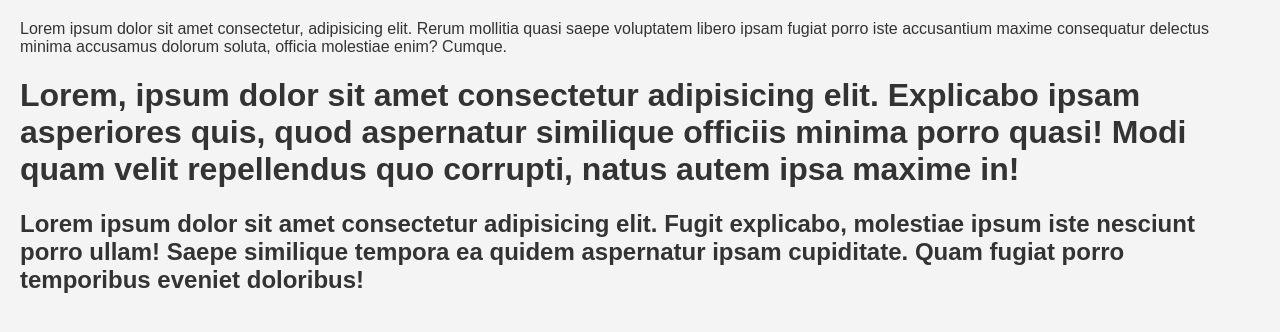
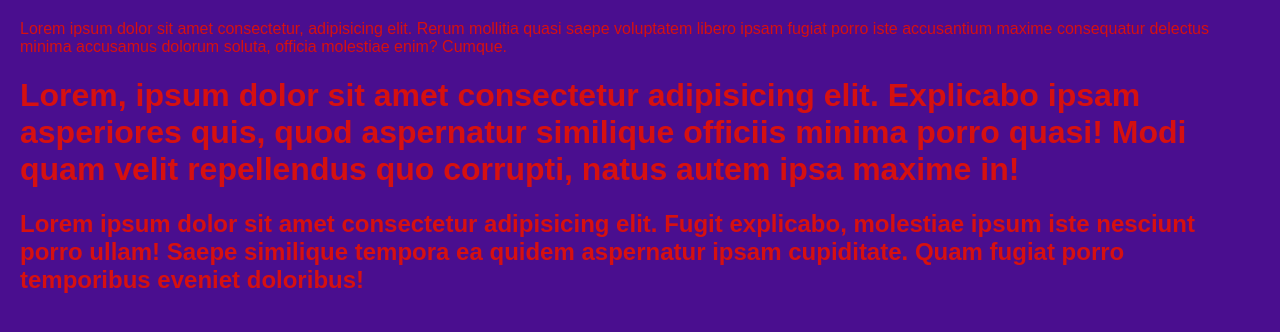
Before and after one commit to TOKAS1234/MEUPRIMEIROSITE, a plain HTML site: page home.html in a window 1280 px wide. Drawn offline with Linux system fonts and the light colour scheme.

Commit message:
troca da cor da letra

```diff
--- a/home.html
+++ b/home.html
@@ -8,8 +8,8 @@
         body{
             font-family:arial,sans-serif;
             margin:20px;
-            background-color:#f4f4f4;
-            color:#333;
+            background-color:#4a0e8f;
+            color:#d61010;
 
 
 
```
